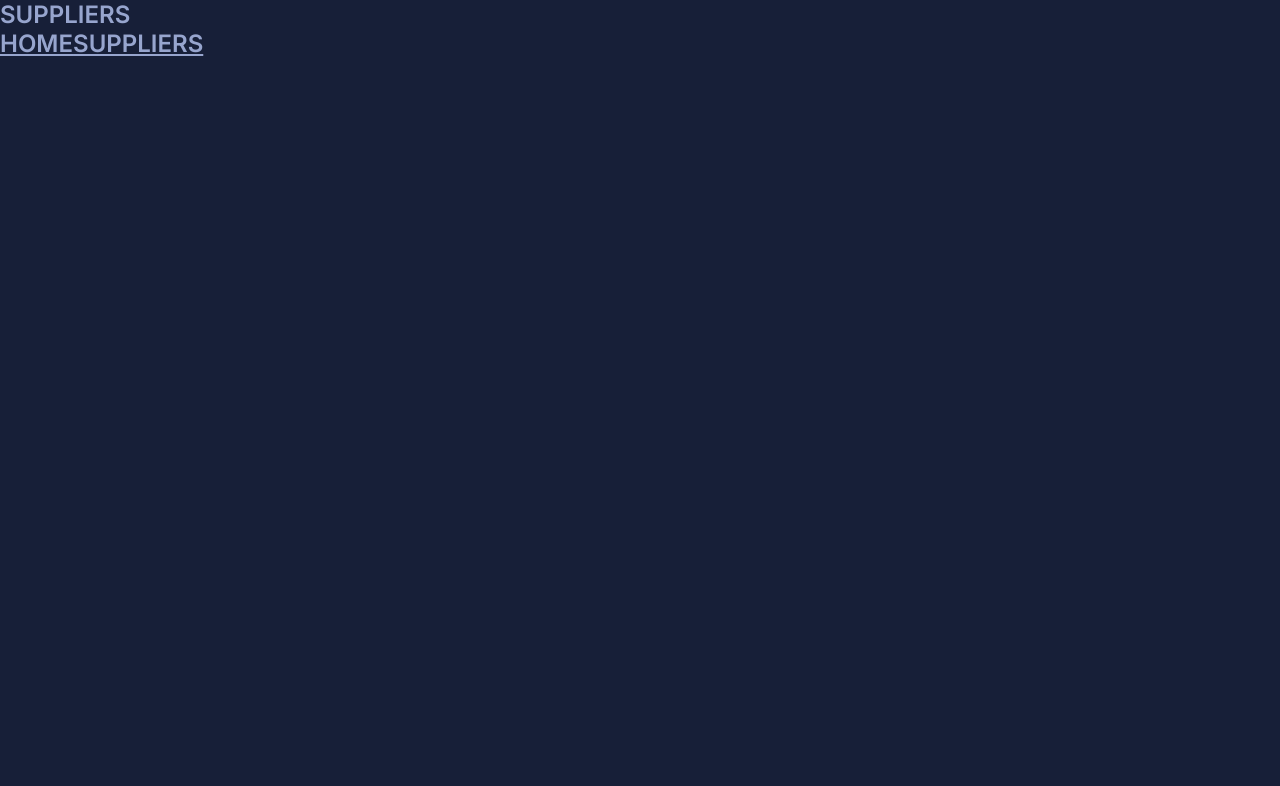
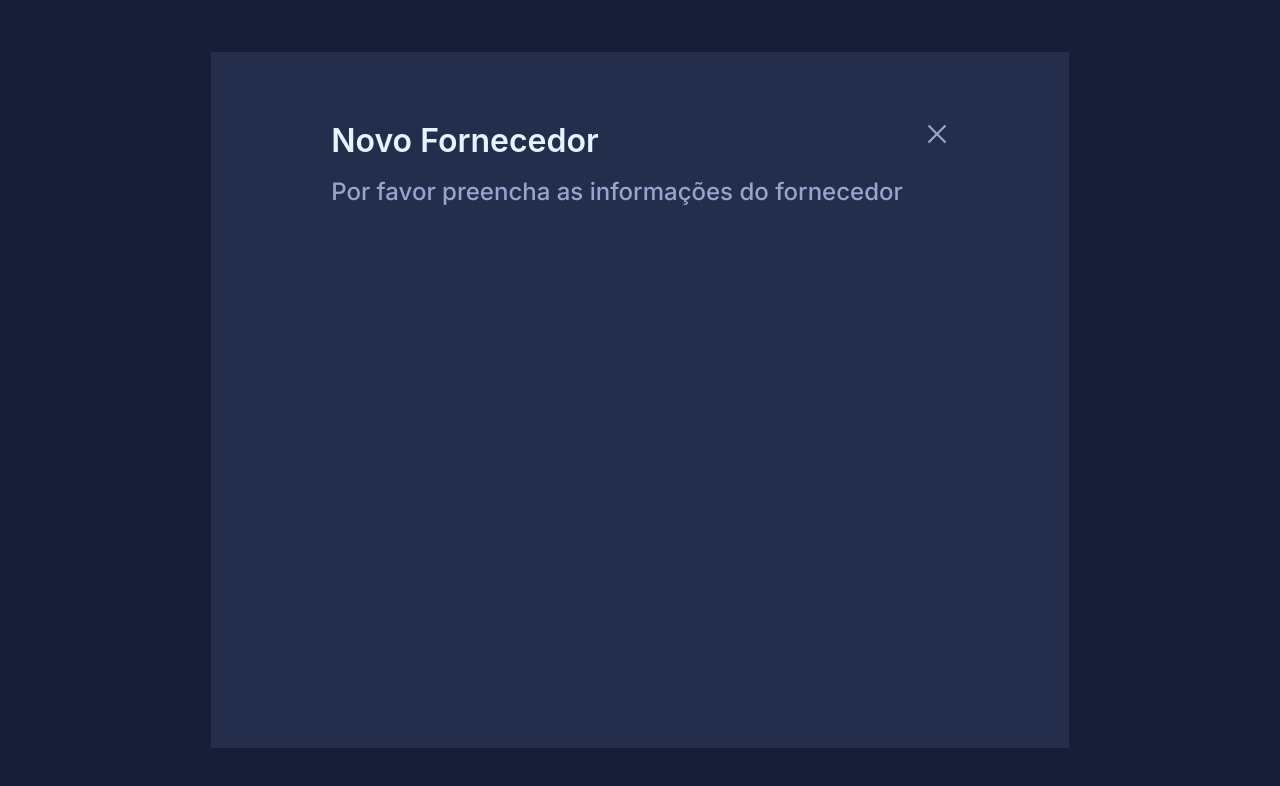
Before and after one commit to jairo-sousa/suppliers_registration, a React (Vite) app: page /suppliers in a window 1280 px wide. Shown: the top 786 px of the page. Built offline with nearby package versions, Linux system fonts and the light colour scheme.

Commit message:
feat: set suppliers header style

```diff
--- a/src/routes/home.jsx
+++ b/src/routes/home.jsx
@@ -44,9 +44,12 @@ export default function Home() {
                     </div>
                 </header>
                 <div id="content">
-                    <Card className="supplierCard">
-                        <span className="cardTitle">Add supplier</span>
-                    </Card>
+                    <a href="/suppliers">
+                        <Card className="supplierCard">
+                            <span className="cardTitle">Add supplier</span>
+                        </Card>
+                    </a>
+
                     {suppliers &&
                         suppliers.map((supplier) => {
                             return (
--- a/src/routes/suppliers.jsx
+++ b/src/routes/suppliers.jsx
@@ -1,10 +1,22 @@
+import { Input, Typography } from "antd";
+
+import "../styles/suppliers.css";
+import { CloseOutlined } from "@ant-design/icons";
+
 export default function Suppliers() {
     return (
-        <div>
-            <h1>SUPPLIERS</h1>
-            <div>
-                <a href={`/`}>HOME</a>
-                <a href={`/suppliers`}>SUPPLIERS</a>
+        <div id="suppliersLayout" className="items-start flex-col">
+            <div id="supplierHeader">
+                <Typography.Title level={1} id="suppliersTitle">
+                    Novo Fornecedor
+                </Typography.Title>
+                <span id="supplersSubTitle">
+                    Por favor preencha as informações do fornecedor
+                </span>
+
+                <a href="/">
+                    <CloseOutlined id="closeBtn" />
+                </a>
             </div>
         </div>
     );
--- a/src/styles/index.css
+++ b/src/styles/index.css
@@ -8,6 +8,10 @@
     font-size: 24px;
     font-weight: 600;
     color: #97a5ce;
+}
+
+fieldset {
+    border: none;
 }
 
 body {
@@ -31,6 +35,17 @@ body {
     flex-direction: column;
 }
 
+.flex-center {
+    display: flex;
+    justify-content: center;
+    align-items: center;
+}
+
+.items-start {
+    display: flex;
+    align-items: start;
+}
+
 .divider {
     display: flex;
     border-bottom: 1px solid #97a5ce;
--- /dev/null
+++ b/src/styles/suppliers.css
@@ -0,0 +1,35 @@
+#suppliersLayout {
+    width: 67%;
+    height: 87%;
+
+    padding: 70px 120px;
+    margin: auto;
+    position: relative;
+
+    background-color: #242e4c;
+
+    gap: 33px;
+}
+
+#supplierHeader {
+    border-radius: 8px;
+}
+
+#closeBtn {
+    position: absolute;
+    top: 70px;
+    right: 120px;
+
+    cursor: pointer;
+}
+
+#suppliersTitle {
+    font-size: 32px;
+
+    color: #e6f3fe;
+}
+
+#supplersSubTitle {
+    font-size: 24px;
+    font-weight: 500;
+}
```
